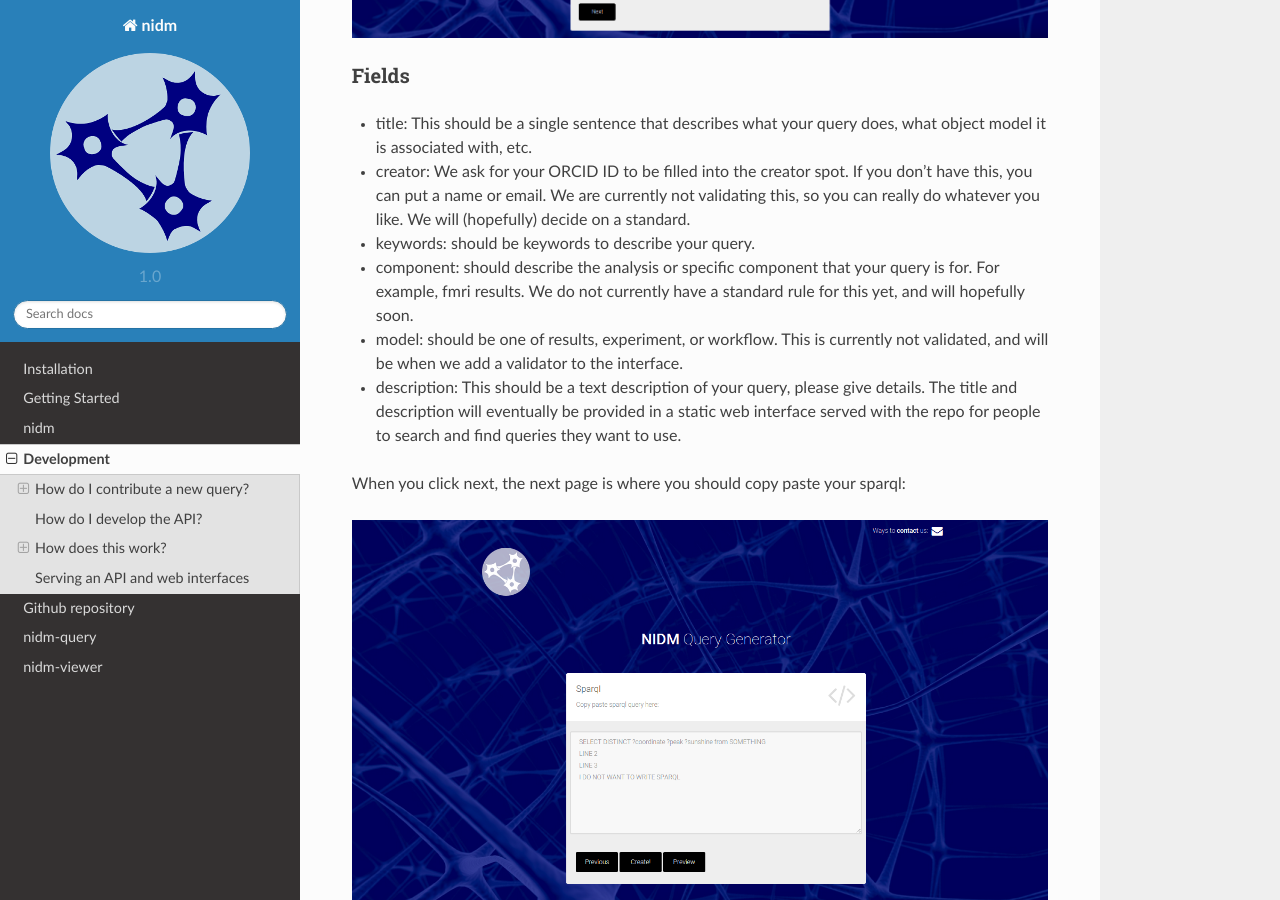
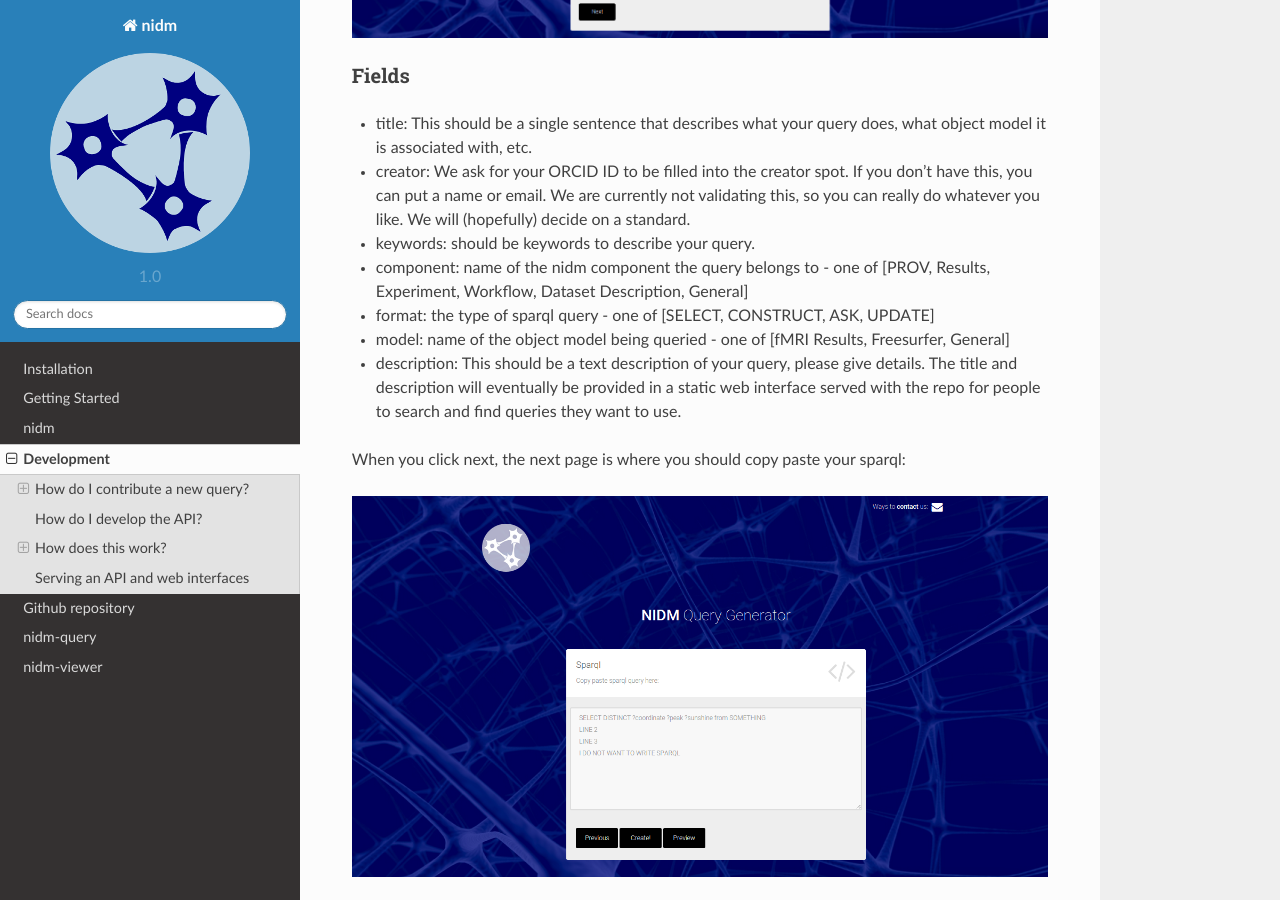
Before and after one commit to vsoch/nidm-api, a Sphinx documentation site: the page built from doc/source/development.rst, in a window 1280 px wide and 900 px high, scrolled down 932 px. Built offline with Sphinx 7.4.7 and the Read the Docs theme 2.0.0, drawn with Linux system fonts in a browser that asks for light colours; formulas are drawn with MathJax 3.

Commit message:
updating doc with Nolan's descriptions

```diff
--- a/doc/source/development.rst
+++ b/doc/source/development.rst
@@ -26,9 +26,11 @@ Fields
 - title: This should be a single sentence that describes what your query does, what object model it is associated with, etc.
 - creator: We ask for your ORCID ID to be filled into the creator spot. If you don't have this, you can put a name or email. We are currently not validating this, so you can really do whatever you like. We will (hopefully) decide on a standard.
 - keywords: should be keywords to describe your query.
-- component: should describe the analysis or specific component that your query is for. For example, fmri results. We do not currently have a standard rule for this yet, and will hopefully soon.
-- model: should be one of results, experiment, or workflow. This is currently not validated, and will be when we add a validator to the interface.
+- component: name of the nidm component the query belongs to - one of [PROV, Results, Experiment, Workflow, Dataset Description, General]
+- format: the type of sparql query - one of [SELECT, CONSTRUCT, ASK, UPDATE]
+- model: name of the object model being queried - one of [fMRI Results, Freesurfer, General]
 - description: This should be a text description of your query, please give details. The title and description will eventually be provided in a static web interface served with the repo for people to search and find queries they want to use.
+
 
 When you click next, the next page is where you should copy paste your sparql:
 
```
Also changed, not shown: 1 other file.
